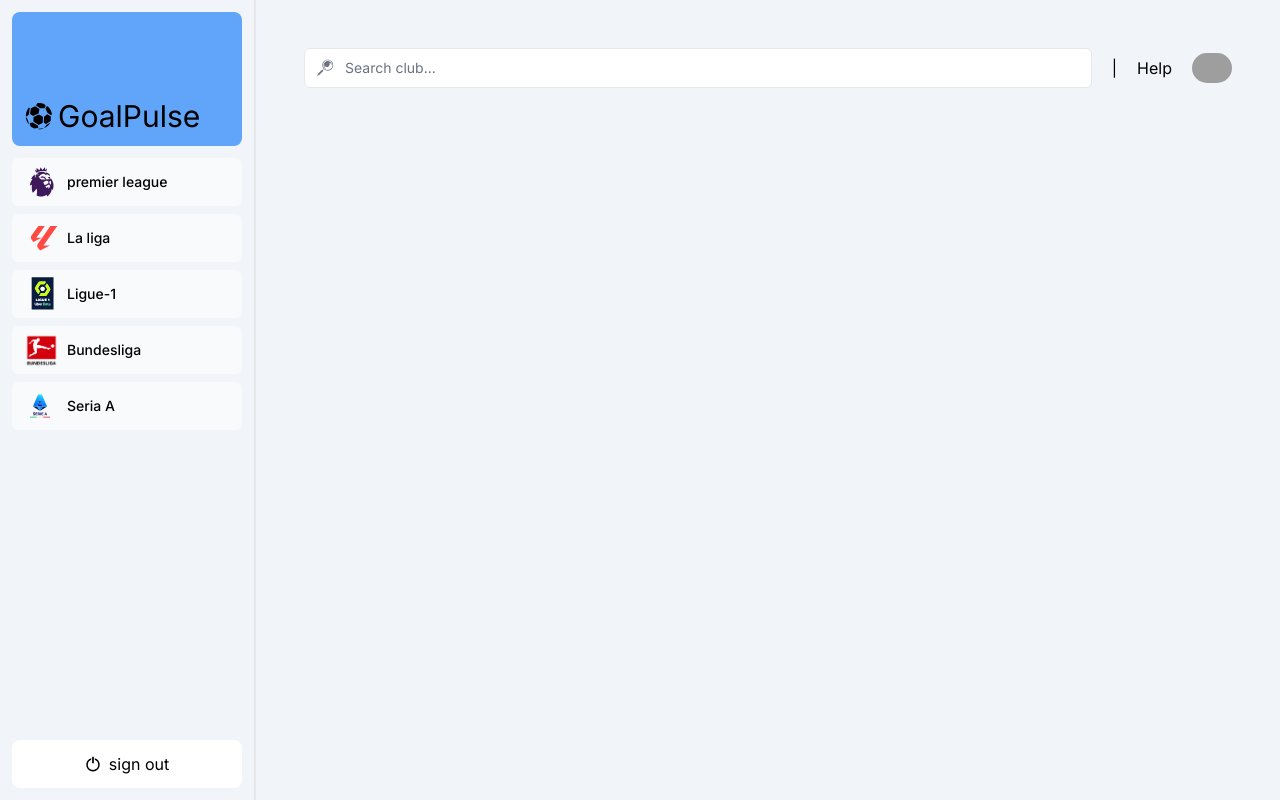
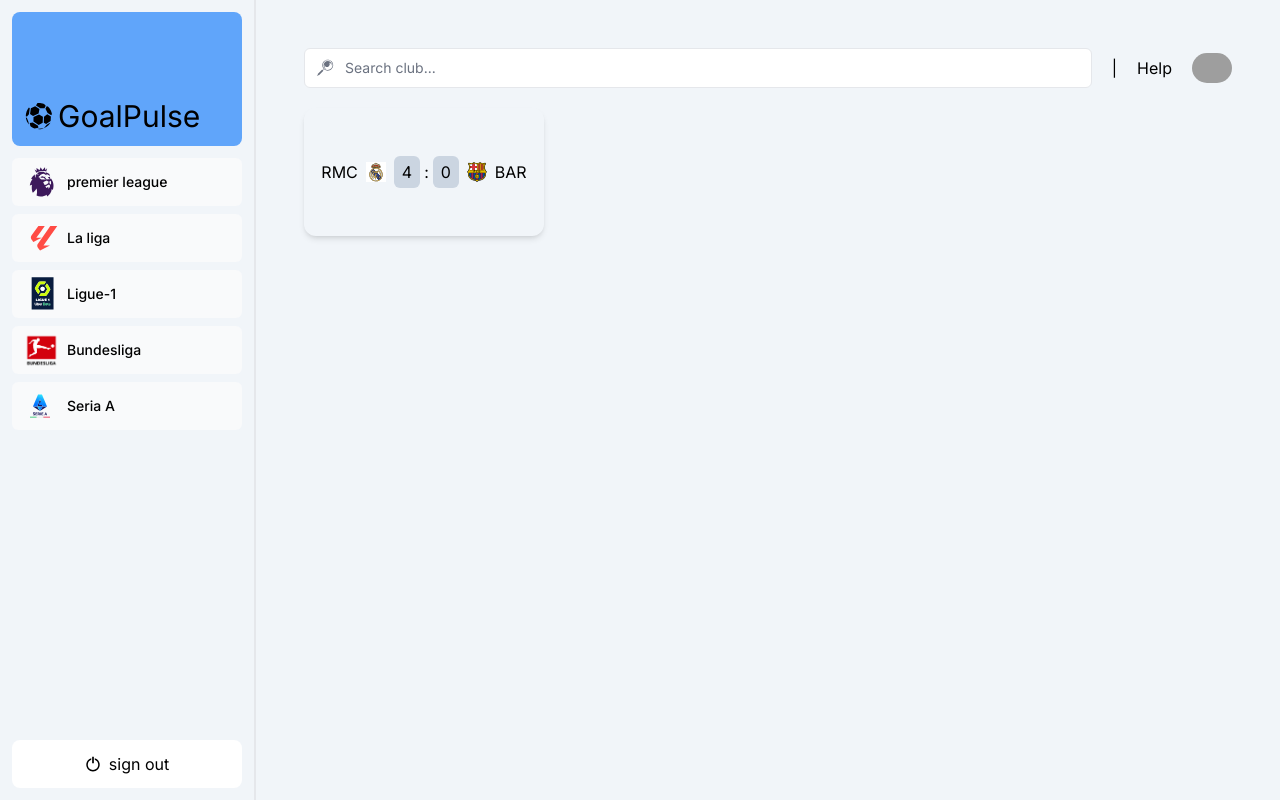
Before and after one commit to Binitstha/GoalPulse, a Next.js app: page /dashboard in a window 1280 px wide. Built offline with nearby package versions, Linux system fonts and the light colour scheme; no server answers; grey boxes are pictures that could not be loaded.

Commit message:
types added

```diff
--- a/package.json
+++ b/package.json
@@ -20,7 +20,8 @@
     "next": "14.2.3",
     "react": "^18",
     "react-dom": "^18",
-    "react-icons": "^5.2.1"
+    "react-icons": "^5.2.1",
+    "serpapi": "^2.1.0"
   },
   "devDependencies": {
     "@types/node": "^20",
--- /dev/null
+++ b/src/app/UI/resultCard.tsx
@@ -0,0 +1,66 @@
+"use client";
+
+import Image from "next/image";
+import { useEffect, useState } from "react";
+export default function ResultCard({
+  team1,
+  team2,
+}: {
+  team1: string;
+  team2: string;
+}) {
+  const key = process.env.key;
+
+  const [data, setData] = useState([]);
+  const apiUrl = "https://serpapi.com/search.json?q=manchester+united&location=austin,+texas,+united+states";
+
+  // Fetch data using crossorigin.me as a proxy
+  fetch(`https://corsorigin.me/${apiUrl}`, { cache: "no-store" })
+    .then(response => {
+      if (!response.ok) {
+        throw new Error("Network response was not ok");
+      }
+      return response.json();
+    })
+    .then(data => {
+      // Process the fetched data
+      console.log(data);
+    })
+    .catch(error => {
+      console.error("Error fetching data:", error);
+    });
+
+  console.log(data);
+
+  return (
+    <>
+      <div className=" justify-center items-center rounded-xl gap-1 h-32 w-60 p-3 flex shadow-md">
+        <div className="flex justify-center gap-2 items-center">
+          <p>{team1}</p>
+          <Image
+            src="/Club/real-madrid-c-f.svg"
+            alt="clubIcon"
+            width={20}
+            height={20}
+          />
+          <span className="px-2 p-1 flex justify-center items-center h-fit w-fit bg-slate-300 rounded-md">
+            4
+          </span>
+        </div>
+        <span>:</span>
+        <div className="flex justify-center items-center gap-2">
+          <span className="px-2 p-1 flex justify-center items-center h-fit w-fit bg-slate-300 rounded-md">
+            0
+          </span>
+          <Image
+            src="/Club/fc-barcelona.svg"
+            alt="clubName"
+            width={20}
+            height={20}
+          />
+          <p>{team2}</p>
+        </div>
+      </div>
+    </>
+  );
+}
--- a/src/app/dashboard/page.tsx
+++ b/src/app/dashboard/page.tsx
@@ -1,14 +1,20 @@
-import Link from 'next/link';
-import Avatar from '@/app/UI/avatar'
-import Search from '@/app/UI/search'
+import Link from "next/link";
+import Avatar from "@/app/UI/avatar";
+import Search from "@/app/UI/search";
+import ResultCard from "@/app/UI/resultCard";
 export default function Page() {
   return (
     <>
-      <main className="flex justify-center items-center gap-5">
-        <Search/>
-        <p>|</p>
-        <Link href='./help'>Help</Link>
-        <Avatar/>
+      <main className="flex flex-col gap-5">
+        <section className="flex justify-center items-center gap-5">
+          <Search />
+          <p>|</p>
+          <Link href="./help">Help</Link>
+          <Avatar />
+        </section>
+        <section>
+          <ResultCard team1="RMC" team2="BAR"/>
+        </section>
       </main>
     </>
   );
```
Also changed, not shown: aa.js (added, +9 -0 lines), src/lib/type.d.ts (added, +24 -0 lines), src/lib/resultFetch.ts (added), 2 other files (tests, documents, lock files or other folders).
